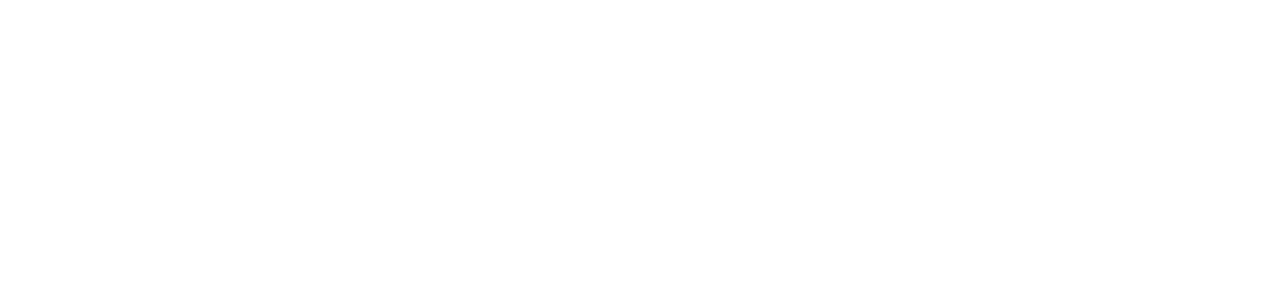
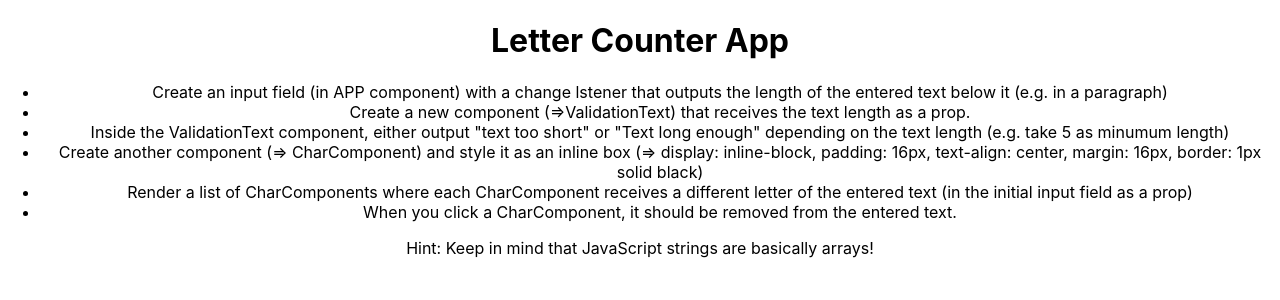
Before and after one commit to Prozak8/React-stuff, a React (Create React App) app: page / in a window 1280 px wide. Shown: the top 300 px of the page. Built offline with nearby package versions, Linux system fonts and the light colour scheme.

Commit message:
gutted app and README file. replaced with instructions and basic description

```diff
--- a/src/App.js
+++ b/src/App.js
@@ -5,7 +5,16 @@
   render() {
     return (
       <div className="App">
-
+        <h1>Letter Counter App</h1>
+        <ul>
+          <li>Create an input field (in APP component) with a change lstener that outputs the length of the entered text below it (e.g. in a paragraph)</li>
+          <li>Create a new component (=>ValidationText) that receives the text length as a prop.</li>
+          <li>Inside the ValidationText component, either output "text too short" or "Text long enough" depending on the text length (e.g. take 5 as minumum length)</li>
+          <li>Create another component (=> CharComponent) and style it as an inline box (=> display: inline-block, padding: 16px, text-align: center, margin: 16px, border: 1px solid black)</li>
+          <li>Render a list of CharComponents where each CharComponent receives a different letter of the entered text (in the initial input field as a prop)</li>
+          <li>When you click a CharComponent, it should be removed from the entered text.</li>
+        </ul>
+        <p>Hint: Keep in mind that JavaScript strings are basically arrays!</p>
       </div>
     );
   }
```
Also changed, not shown: 1 other file (tests, documents, lock files or other folders).
